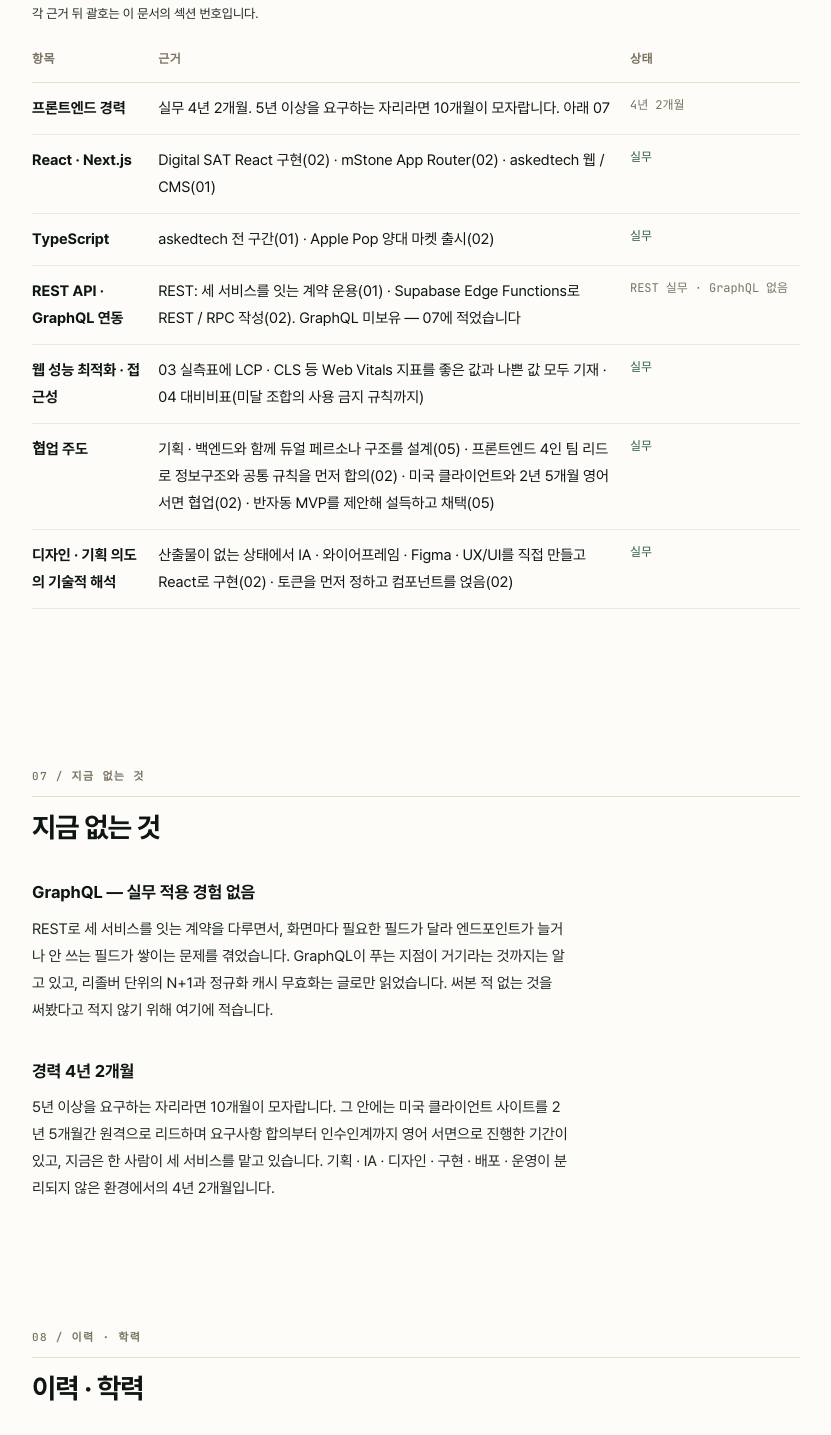
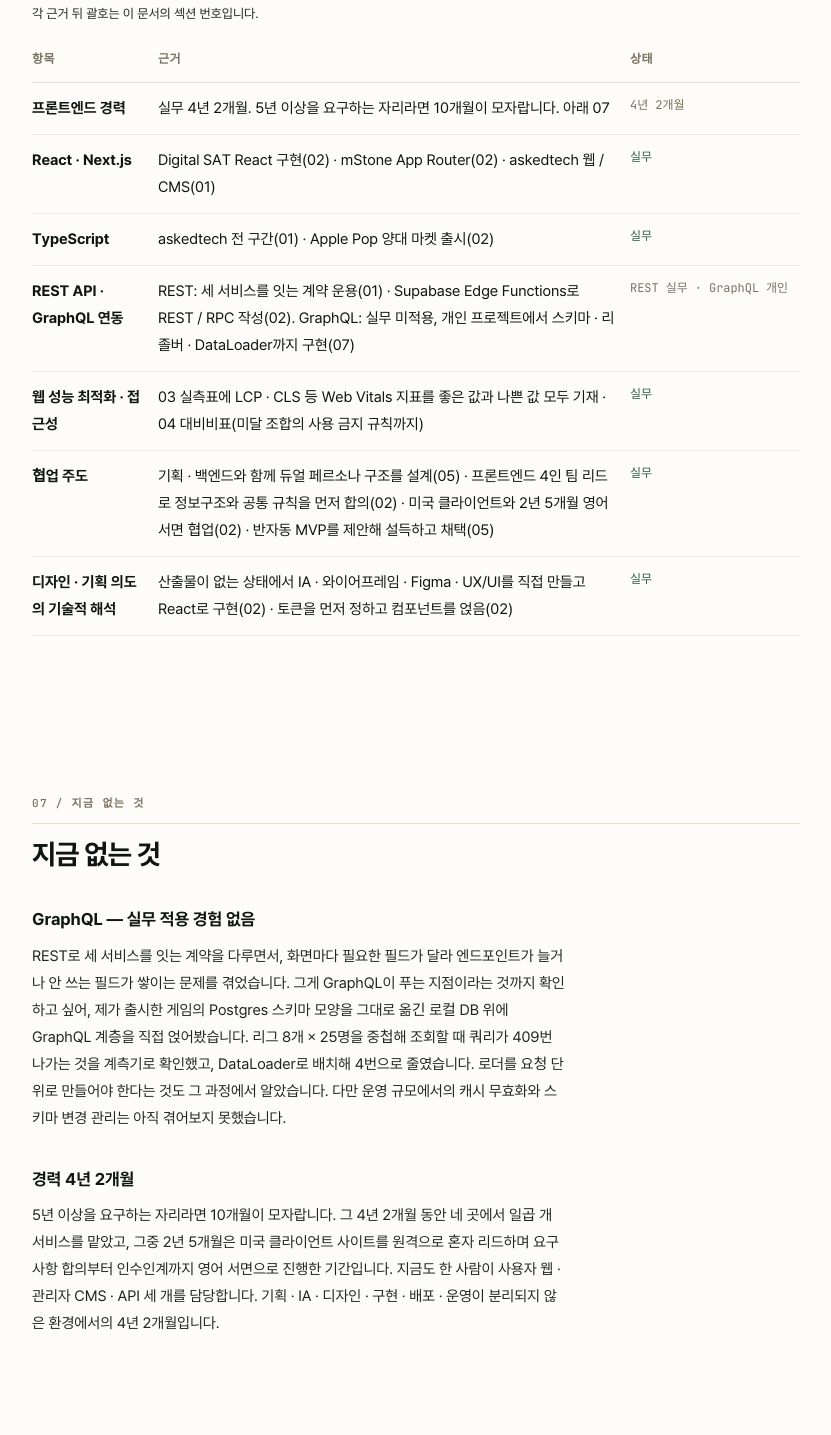
Before and after one commit to JayKim-v/JayKim-v.github.io, a plain HTML site: page fe/index.html in a window 1280 px wide. Shown: the part 9140-10575 px from the top of the page, without its empty margins (224-1055 px from the left). Drawn offline with Linux system fonts and the light colour scheme.

Commit message:
/fe: GraphQL 갭을 실측 근거로 교체하고 연차 문단 보강
07에서 "글로만 읽었다"로 끝나던 GraphQL 항목을, 실제로 스키마와 리졸버를
얹어 N+1을 계측한 결과로 바꾼다. 리그 8개 x 25명 중첩 조회에서 409번 나가던
쿼리를 DataLoader로 4번까지 줄인 과정을 적었다. 06 요건표의 상태도
"GraphQL 없음"에서 "GraphQL 개인"으로 갱신.

연차 문단은 "분리되지 않은 환경"이라는 형용사만 있고 숫자가 없어,
네 곳 일곱 개 서비스라는 검증 가능한 밀도를 넣었다.

```diff
--- a/fe/index.html
+++ b/fe/index.html
@@ -585,8 +585,8 @@
               </tr>
               <tr>
                 <td lang="en">REST API · GraphQL 연동</td>
-                <td>REST: 세 서비스를 잇는 계약 운용(01) · Supabase Edge Functions로 REST / RPC 작성(02). GraphQL 미보유 — 07에 적었습니다</td>
-                <td>REST 실무 · GraphQL 없음</td>
+                <td>REST: 세 서비스를 잇는 계약 운용(01) · Supabase Edge Functions로 REST / RPC 작성(02). GraphQL: 실무 미적용, 개인 프로젝트에서 스키마 · 리졸버 · DataLoader까지 구현(07)</td>
+                <td>REST 실무 · GraphQL 개인</td>
               </tr>
               <tr>
                 <td>웹 성능 최적화 · 접근성</td>
@@ -618,14 +618,16 @@
 
         <div class="gap-item">
           <h3 lang="en">GraphQL <span lang="ko">— 실무 적용 경험 없음</span></h3>
-          <p>REST로 세 서비스를 잇는 계약을 다루면서, 화면마다 필요한 필드가 달라 엔드포인트가 늘거나 안 쓰는 필드가 쌓이는 문제를 겪었습니다. GraphQL이 푸는 지점이 거기라는 것까지는 알고 있고, 리졸버
-            단위의 N+1과 정규화 캐시 무효화는 글로만 읽었습니다. 써본 적 없는 것을 써봤다고 적지 않기 위해 여기에 적습니다.</p>
+          <p>REST로 세 서비스를 잇는 계약을 다루면서, 화면마다 필요한 필드가 달라 엔드포인트가 늘거나 안 쓰는 필드가 쌓이는 문제를 겪었습니다. 그게 GraphQL이 푸는 지점이라는 것까지 확인하고 싶어, 제가
+            출시한 게임의 Postgres 스키마 모양을 그대로 옮긴 로컬 DB 위에 GraphQL 계층을 직접 얹어봤습니다. 리그 8개 × 25명을 중첩해 조회할 때 쿼리가 409번 나가는 것을 계측기로 확인했고,
+            DataLoader로 배치해 4번으로 줄였습니다. 로더를 요청 단위로 만들어야 한다는 것도 그 과정에서 알았습니다. 다만 운영 규모에서의 캐시 무효화와 스키마 변경 관리는 아직 겪어보지 못했습니다.</p>
         </div>
 
         <div class="gap-item">
           <h3>경력 4년 2개월</h3>
-          <p>5년 이상을 요구하는 자리라면 10개월이 모자랍니다. 그 안에는 미국 클라이언트 사이트를 2년 5개월간 원격으로 리드하며 요구사항 합의부터 인수인계까지 영어 서면으로 진행한 기간이 있고, 지금은 한
-            사람이 세 서비스를 맡고 있습니다. 기획 · IA · 디자인 · 구현 · 배포 · 운영이 분리되지 않은 환경에서의 4년 2개월입니다.</p>
+          <p>5년 이상을 요구하는 자리라면 10개월이 모자랍니다. 그 4년 2개월 동안 네 곳에서 일곱 개 서비스를 맡았고, 그중 2년 5개월은 미국 클라이언트 사이트를 원격으로 혼자 리드하며 요구사항 합의부터
+            인수인계까지 영어 서면으로 진행한 기간입니다. 지금도 한 사람이 사용자 웹 · 관리자 CMS · API 세 개를 담당합니다. 기획 · IA · 디자인 · 구현 · 배포 · 운영이 분리되지 않은 환경에서의
+            4년 2개월입니다.</p>
         </div>
       </div>
     </section>
```
